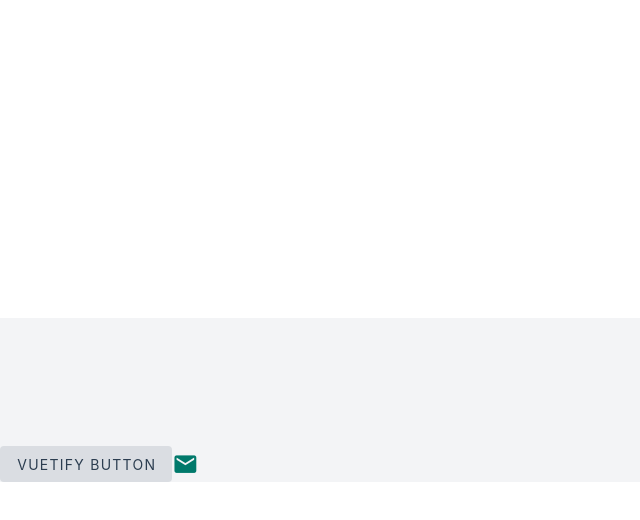
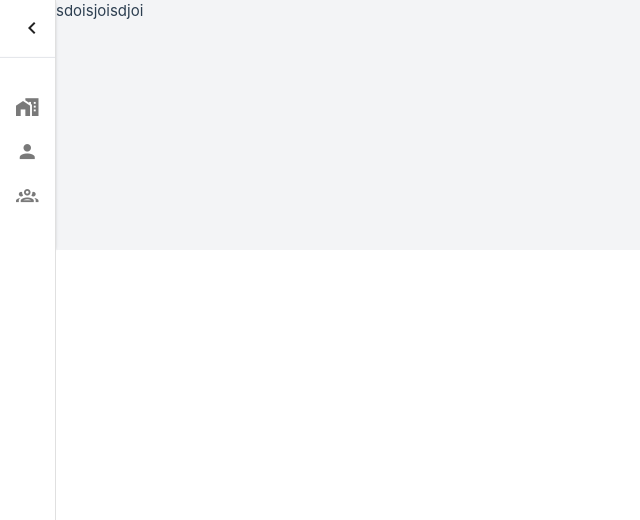
Before and after one commit to saidabdul80/paymentFE, a Vue app: page / in a window 1280 px wide. Shown: the top 520 px of the page, without its empty margins (0-640 px from the left). Built offline with nearby package versions, Linux system fonts and the light colour scheme.

Commit message:
fix: updates

```diff
--- a/src/admin/layouts/LayoutBasic.vue
+++ b/src/admin/layouts/LayoutBasic.vue
@@ -1,18 +1,18 @@
 <template>
-    <div class="tw-h-full tw-w-full tw-bg-gray-100">
+    <div class="tw-flex tw-h-full tw-w-full tw-bg-gray-100">
         <div class="tw-fixed tw-right-0 tw-top-0">
             <NotificationRoot  />
         </div>
+        <SideBar />
         <main class="overflow-y-auto md:pl-56 xl:pl-64 min-h-0">
+            sdoisjoisdjoi
             <div class="pt-16 pb-16">
                 <router-view />
             </div>
         </main>
-        <v-btn variant="tonal" @click="showNo()">
-            Vuetify Button
-        </v-btn>
 
-        <v-icon color="teal-darken-2" icon="mdi-email" size="large"></v-icon>
+
+
     </div>
 </template>
 
@@ -21,13 +21,15 @@
 <script>
 import { RouterLink, RouterView } from "vue-router";
 import useUserStore from '@/admin/stores/user';
+import SideBar from "@/components/sidebar/sidebar.vue"
 import { useNotificationStore } from '@/stores/notification';
 import NotificationRoot from '@/components/notifications/NotificationRoot.vue';
 
 export default {
     components:{
         RouterView,
-        NotificationRoot
+        NotificationRoot,
+        SideBar
     },
     data() {
         return {
--- a/src/assets/main.css
+++ b/src/assets/main.css
@@ -22,14 +22,28 @@ a,
 }
 
 @media (min-width: 1024px) {
-  body {
-    display: flex;
-    place-items: center;
-  }
 
-  #app {
-    display: grid;
-    grid-template-columns: 1fr 1fr;
-    padding: 0 2rem;
-  }
 }
+
+.translatex {
+  transform: scale(1.5);
+  transition: transform 2s ease-in;
+}
+
+.slide-fade-enter-active {
+  transition: all 2s ease;
+}
+
+.slide-fade-leave-active {
+  transition: all 2s ease;
+}
+
+.slide-fade-enter, .slide-fade-leave-to {
+  transform: translateX(-30px);
+  opacity: 0;
+}
+
+/* Overriding the class*/
+.theme--light.v-application {
+  background: #011627;
+}
--- /dev/null
+++ b/src/components/sidebar/sidebar.vue
@@ -0,0 +1,47 @@
+<template>
+    <v-card>
+        <v-layout>
+            <v-navigation-drawer v-model="drawer" :rail="rail" permanent @click="rail = false">
+                <v-list-item nav >
+                    <template v-slot:prepend v-if="!rail">
+                        <v-btn icon="mdi-home" variant="text"></v-btn>
+                    </template>
+                    <template v-slot:default>
+                        <div v-if="!rail">
+                            Gombe GIRAS
+                            <p>Other text</p>
+                        </div>
+                    </template>
+                    <template v-slot:append>
+                        <v-btn icon="mdi-chevron-left" variant="text" @click.stop="rail = !rail"></v-btn>
+                    </template>
+                </v-list-item>
+                <v-divider></v-divider>
+                <hr>
+                <br>
+                <v-list density="compact" nav>
+                    <v-list-item rounded="lg" prepend-icon="mdi-home-city" title="Home" value="home"></v-list-item>
+                    <v-list-item rounded="lg" prepend-icon="mdi-account" title="My Account"
+                        value="account"></v-list-item>
+                    <v-list-item rounded="lg" prepend-icon="mdi-account-group-outline" title="Users"
+                        value="users"></v-list-item>
+                </v-list>
+            </v-navigation-drawer>
+            <v-main style="height: 250px"></v-main>
+        </v-layout>
+    </v-card>
+</template>
+
+<script>
+export default {
+    data() {
+        return {
+            drawer: true,
+            rail: true,
+        }
+
+    },
+
+}
+
+</script>
```
